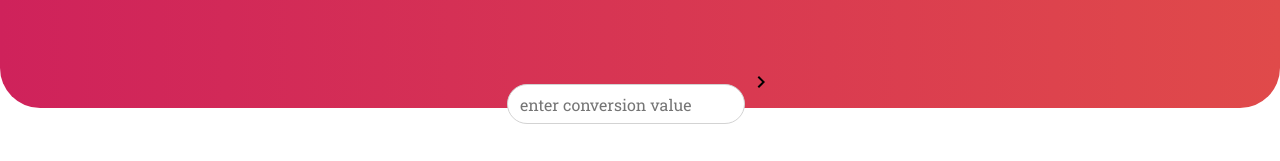
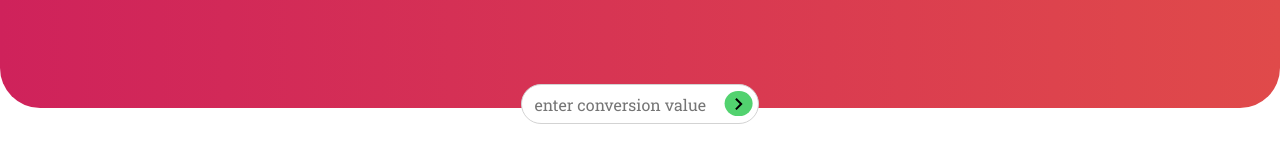
Before and after one commit to Mayowa-Ojo/xchange-ui, a website with bundled scripts: page src/index.html in a window 1280 px wide. Shown: the part 212-373 px from the top of the page. Built offline with nearby package versions, Linux system fonts and the light colour scheme; files whose address does not match are found by name.

Commit message:
style submit button

```diff
--- a/src/styles/style.css
+++ b/src/styles/style.css
@@ -67,7 +67,7 @@ body {
     border-radius: 20px;
     height: 2.5em;
     padding: 0 12px;
-    transform: translateY(1.5em)
+    transform: translate(1em, 1.5em)
 }
 
 .navigation {
@@ -137,6 +137,17 @@ header p {
     font-size: 0.8rem;
     margin: 0.2em;
     opacity: 0.4;
+}
+
+.header-bottom .submit-btn {
+    display: inline-block;
+    background: #52d26f;
+    border-radius: 50%;
+    transform: translate(-1.4em, 1.38em);
+    width: 1.7em;
+    height: 1.6em;
+    padding-left: 1.7px;
+    cursor: pointer;
 }
 
 main {
```
